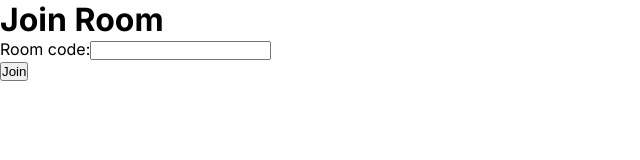
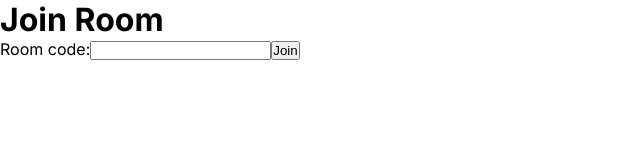
Before and after one commit to PlaylistCrafters/CS375Spotify, a Next.js app in the folder frontend/: page /join in a window 1280 px wide. Shown: the top 160 px of the page, without its empty margins (0-640 px from the left). Built offline with nearby package versions, Linux system fonts and the light colour scheme.

Commit message:
Removed direct dom manipulation and changed fetch url

```diff
--- a/frontend/src/app/join/page.js
+++ b/frontend/src/app/join/page.js
@@ -1,34 +1,40 @@
 'use client';
 
 import { useRouter } from 'next/navigation';
+import { useState } from 'react';
 
 export default function Home() {
+    const [errorMessage, setErrorMessage] = useState('');
+    const serverProtocol = process.env.SERVER_PROTOCOL;
+    const serverHost = process.env.SERVER_HOST;
+    const serverPort = process.env.SERVER_PORT;
+
     const router = useRouter();
 
     const handleJoin  = async(event) => {
         event.preventDefault();
 
-        let code = document.getElementById("code").value;
-        const endpoint = `/rooms/${code}`;
-        const response = await fetch(endpoint);
-        document.getElementById("message").textContent = "";
+        let code = event.target.code;
+        const endpoint = `/api/rooms/${code}`;
+        const response = await fetch(`${serverProtocol}${serverHost}:${serverPort}${endpoint}`);
+        setErrorMessage("");
         if (response.status === 200) {
             router.push(`/rooms/${code}`);
         }
         else {
-            document.getElementById("message").textContent = "Invalid Room";
+            setErrorMessage("Invalid Room");
         }
     }
 
   return (
             <div>
                 <h1>Join Room</h1>
-                <div>
+                <form onSubmit={handleJoin}>
                     <label>Room code:</label>
                     <input id="code" type="text"/>
-                </div>
-                <button id="join" onClick={handleJoin}>Join</button>
-                <div id="message">
+                    <button id="join" type="submit">Join</button>
+                </form>
+                <div id="message">{errorMessage}
                 </div>
             </div>
   );
```
